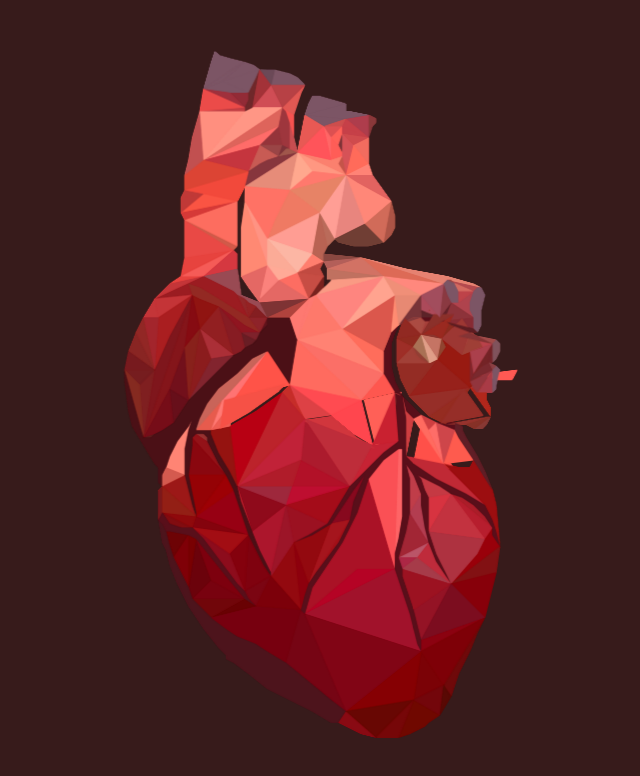
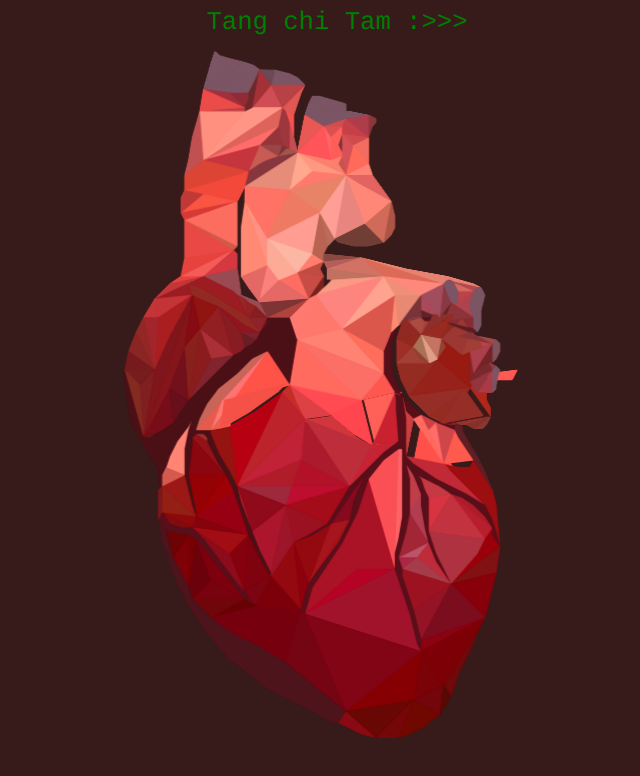
Before and after one commit to sowngdp/tang_chi_trai_tym_ne.github.io, a plain HTML site: page index.html in a window 1280 px wide. Shown: the whole page, without its empty margins (311-951 px from the left). Drawn offline with Linux system fonts and the light colour scheme.

Commit message:
Update index.html

```diff
--- a/index.html
+++ b/index.html
@@ -5,10 +5,19 @@
     <meta http-equiv="X-UA-Compatible" content="IE=edge">
     <meta name="viewport" content="width=device-width, initial-scale=1.0">
     <link rel="stylesheet" href="style.css">
-    <title>Document</title>
+    <title>Tang chi Tam ne</title>
 
 </head>
+<style>
+    p1 {
+      color: green;
+      font-family: courier;
+      font-size: 160%;
+    }
+</style>
 <body>
+
+    <p1>Tang chi Tam :>>></p1>
     <section>
 
         <svg version="1.1" xmlns="http://www.w3.org/2000/svg" xmlns:xlink="http://www.w3.org/1999/xlink" x="0px" y="0px"
```
